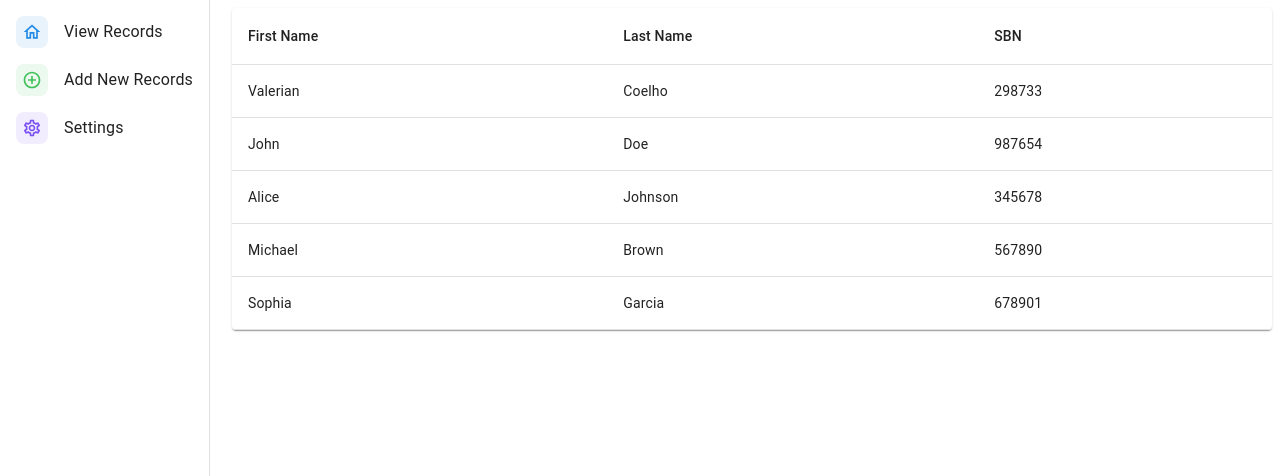
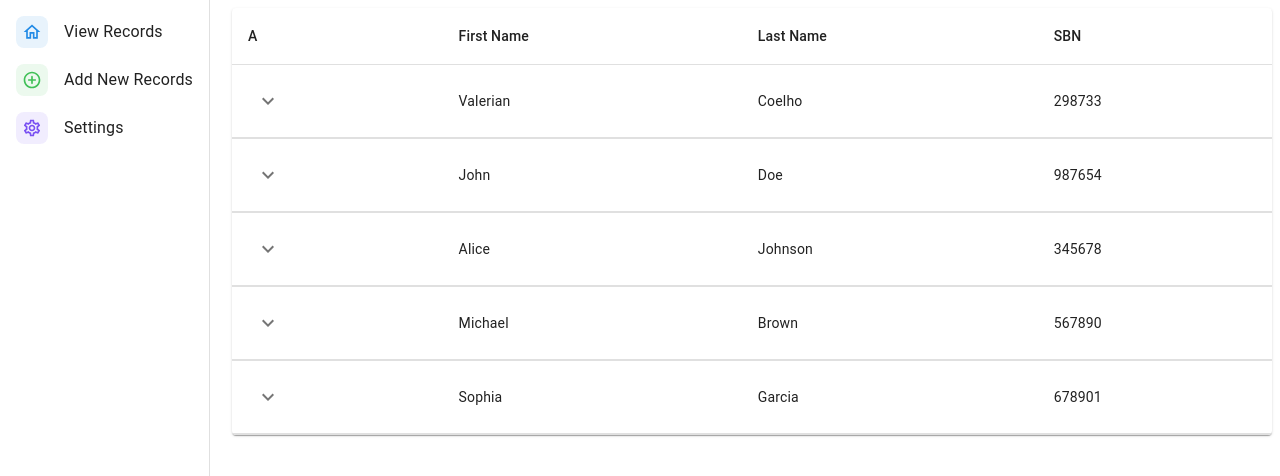
Before and after one commit to ValerianCoelho/Clergy-Catalog, a React (Vite) app: page / in a window 1280 px wide. Shown: the top 476 px of the page. Built offline with nearby package versions, Linux system fonts and the light colour scheme.

Commit message:
Expandable Row Added

```diff
--- a/src/pages/View/View.jsx
+++ b/src/pages/View/View.jsx
@@ -8,13 +8,20 @@ import TableRow from '@mui/material/TableRow';
 import Paper from '@mui/material/Paper';
 
 import { details } from './constants'
+import { Box, Collapse, IconButton } from '@mui/material';
+import { KeyboardArrowDown, KeyboardArrowUp } from '@mui/icons-material';
+
+import { useState } from 'react';
 
 export default function View() {
+  const [open, setOpen] = useState(-1);
+
   return (
     <TableContainer component={Paper}>
       <Table>
         <TableHead>
           <TableRow>
+            <TableCell>A</TableCell>
             <TableCell>First Name</TableCell>
             <TableCell>Last Name</TableCell>
             <TableCell>SBN</TableCell>
@@ -22,11 +29,27 @@ export default function View() {
         </TableHead>
         <TableBody>
           {details.map((person, index) => (
-            <TableRow key={index}>
-              <TableCell>{person.fname}</TableCell>
-              <TableCell>{person.lname}</TableCell>
-              <TableCell>{person.sbn}</TableCell>
-            </TableRow>
+            <React.Fragment key={index}>
+              <TableRow>
+                <TableCell>
+                  <IconButton onClick={()=>{setOpen(open === index ? -1 : index)}}>
+                    { open == index ? <KeyboardArrowUp/> : <KeyboardArrowDown/> }
+                  </IconButton>
+                </TableCell>
+                <TableCell>{person.fname}</TableCell>
+                <TableCell>{person.lname}</TableCell>
+                <TableCell>{person.sbn}</TableCell>
+              </TableRow>
+              <TableRow>
+                <TableCell colSpan={4} sx={{paddingTop: 0, paddingBottom: 0}}>
+                  <Collapse in={open == index} timeout='auto' unmountOnExit>
+                    <Box>
+                      Its me
+                    </Box>
+                  </Collapse>
+                </TableCell>
+              </TableRow>
+            </React.Fragment>
           ))}
         </TableBody>
       </Table>
```
